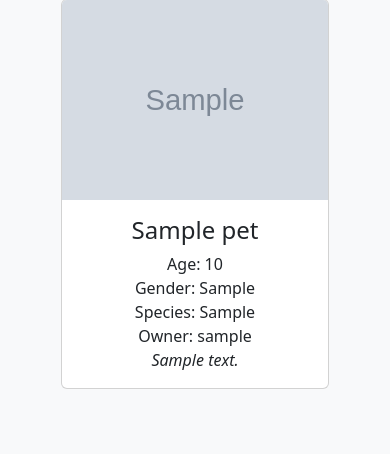
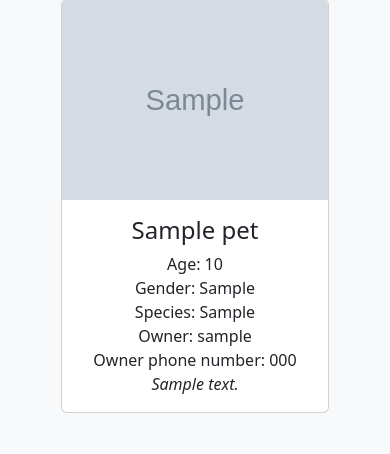
Before and after one commit to idabidit/DIS_project_june, a Flask app: page /find_matches/1 in a window 390 px wide. Shown: the part 126-580 px from the top of the page. Run offline with Flask 3, Linux system fonts and the light colour scheme; the visitor is signed in with stand-in values (Sample User, id 1); grey boxes marked "Sample" are stand-in pictures; a database or web service that is not in the repository returns one stand-in record (values such as "Sample title"); some libraries are stand-ins or nearby versions.

Commit message:
Added phone number to match view

```diff
--- a/app/routes.py
+++ b/app/routes.py
@@ -326,7 +326,7 @@ def find_matches(pet_id):
     query = """
         SELECT pets.id, pets.name, pets.age, pets.description, pets.image_url,
                species.name AS pet_species, gender.name AS pet_gender,
-               caretakers.username
+               caretakers.username, caretakers.phone
         FROM pets
         JOIN species ON pets.species = species.id
         JOIN gender ON pets.gender = gender.id
--- a/app/templates/matches.html
+++ b/app/templates/matches.html
@@ -19,6 +19,7 @@
             Gender: {{ pet[6] }}<br>
             Species: {{ pet[5] }}<br>
             Owner: {{ pet[7] }}<br>
+            Owner phone number: {{ pet[8] }}<br>
             <em>{{ pet[3] }}</em>
           </p>
         </div>
```
